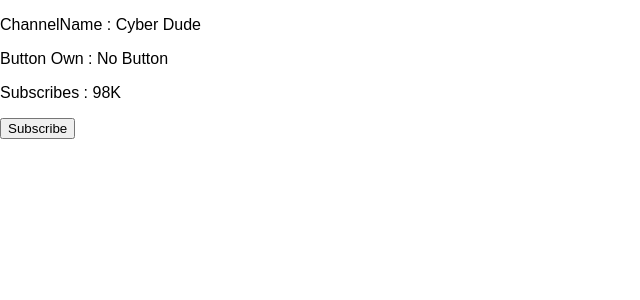
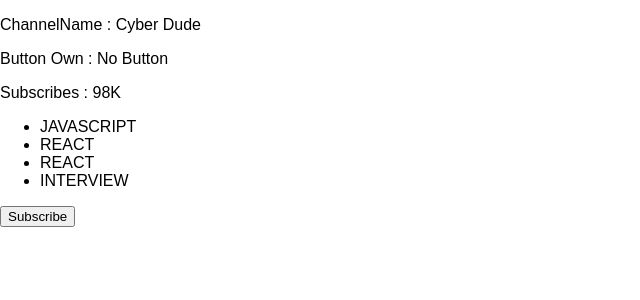
Before and after one commit to Gokulcasper/components, a React (Create React App) app: page / in a window 1280 px wide. Shown: the top 300 px of the page, without its empty margins (0-640 px from the left). Built offline with nearby package versions, Linux system fonts and the light colour scheme.

Commit message:
Feat : List and Key Using Map

```diff
--- a/src/NiceFun.js
+++ b/src/NiceFun.js
@@ -3,6 +3,12 @@ import React, { useEffect, useState } from "react";
 function NiceFun(props) {
   const [Name, setName] = useState("Cyber Dude");
   const [subs, setSubs] = useState(98);
+  const [content, setContent] = useState([
+    "JAVASCRIPT",
+    "REACT",
+    "REACT",
+    "INTERVIEW",
+  ]);
   const clicked = (e) => {
     setSubs(subs + 1);
     // setName(Name + " Network ");
@@ -30,6 +36,11 @@ function NiceFun(props) {
       <p> ChannelName : {Name} </p>
       <p> Button Own : {subs < 100 ? "No Button" : "Silver Button"}</p>
       <p> Subscribes : {subs}K </p>
+      <ul>
+        {content.map((item, i) => (
+          <li key={i}>{item}</li>
+        ))}
+      </ul>
       <button onClick={clicked}>Subscribe</button>
     </div>
   );
```
